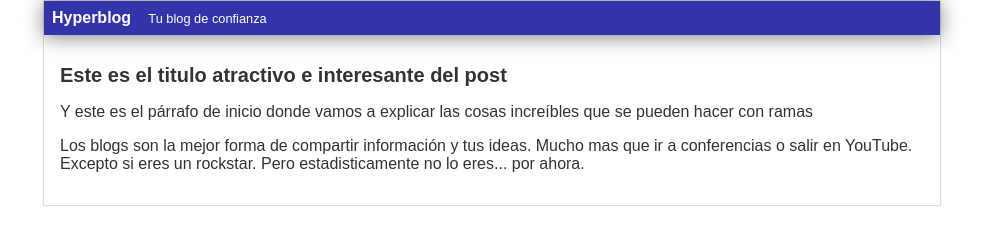
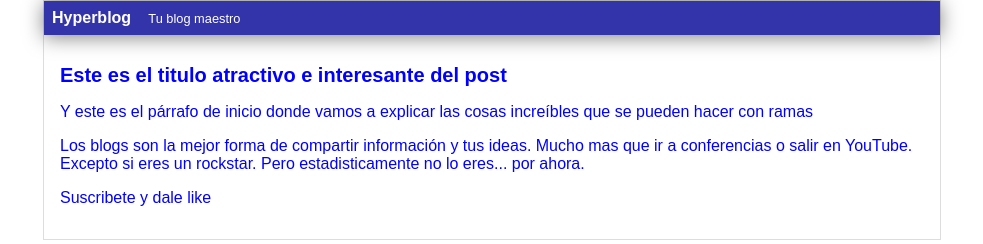
Before and after one commit to Jimmy-Santinez/hyperBlog, a plain HTML site: page index.html in a window 1280 px wide. Shown: the whole page, without its empty margins (148-1131 px from the left). Drawn offline with Linux system fonts and the light colour scheme.

Commit message:
Agregué suscripcion, cambie la cabecera maestra y puse todo azul

```diff
--- a/css/estilos.css
+++ b/css/estilos.css
@@ -1,5 +1,5 @@
 body{
-    color: #333;
+    color: blue;
     text-align: left;
     font-family: Arial, Helvetica, sans-serif;
     font-size: 16px;
--- a/index.html
+++ b/index.html
@@ -10,12 +10,13 @@
     <div id="container">
         <div id="cabecera">
             Hyperblog
-            <span id="tagline">Tu blog de confianza</span>
+            <span id="tagline">Tu blog maestro</span>
         </div>
         <div id="post">
             <h1>Este es el titulo atractivo e interesante del post</h1>
             <p>Y este es el párrafo de inicio donde vamos a explicar las cosas increíbles que se pueden hacer con ramas</p>
             <p>Los blogs son la mejor forma de compartir información y tus ideas. Mucho mas que ir a conferencias o salir en YouTube. Excepto si eres un rockstar. Pero estadisticamente no lo eres... por ahora.</p>
+            <P>Suscribete y dale like</P>
         </div>
     </div>
 </body>
```
